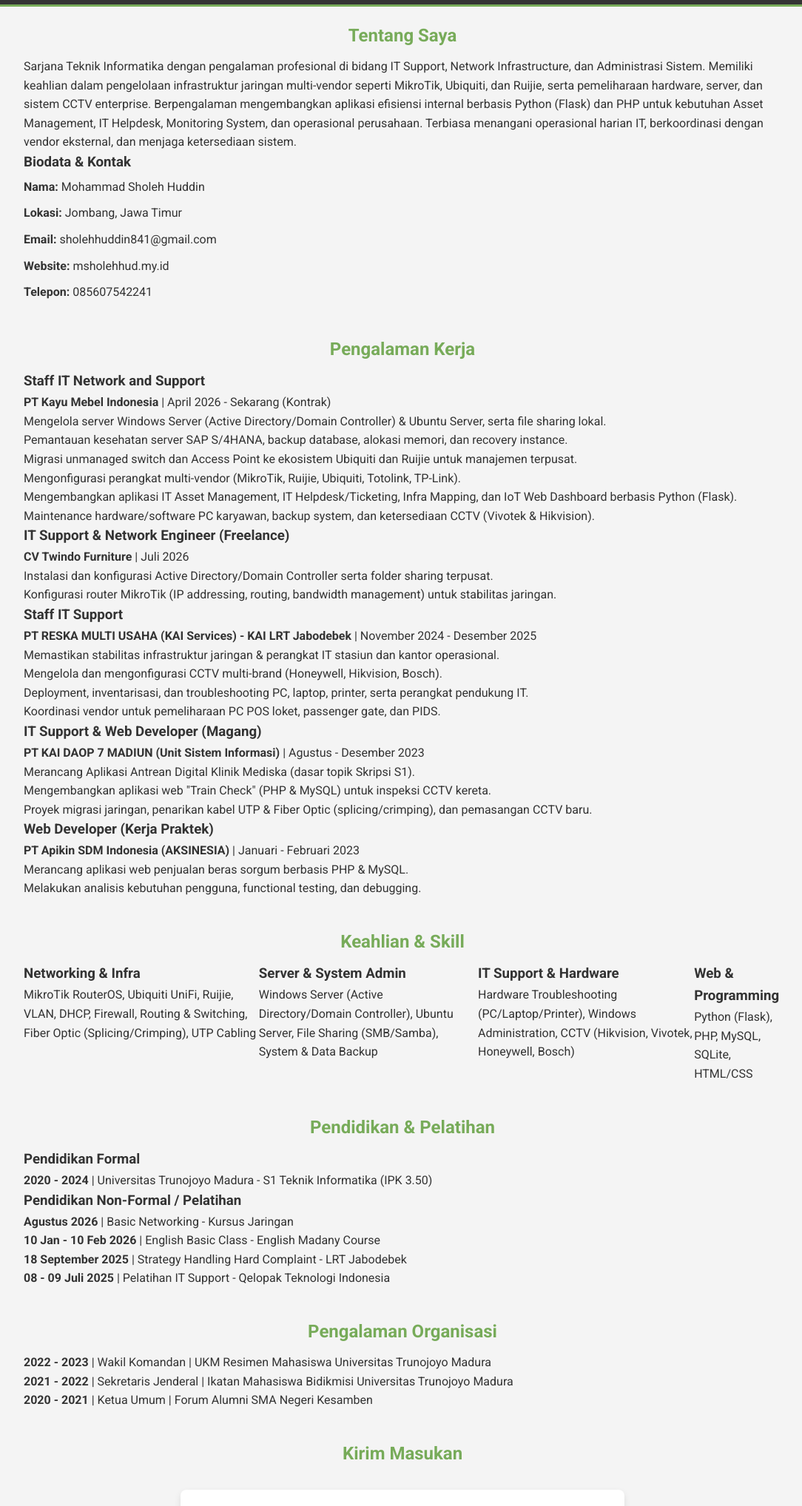
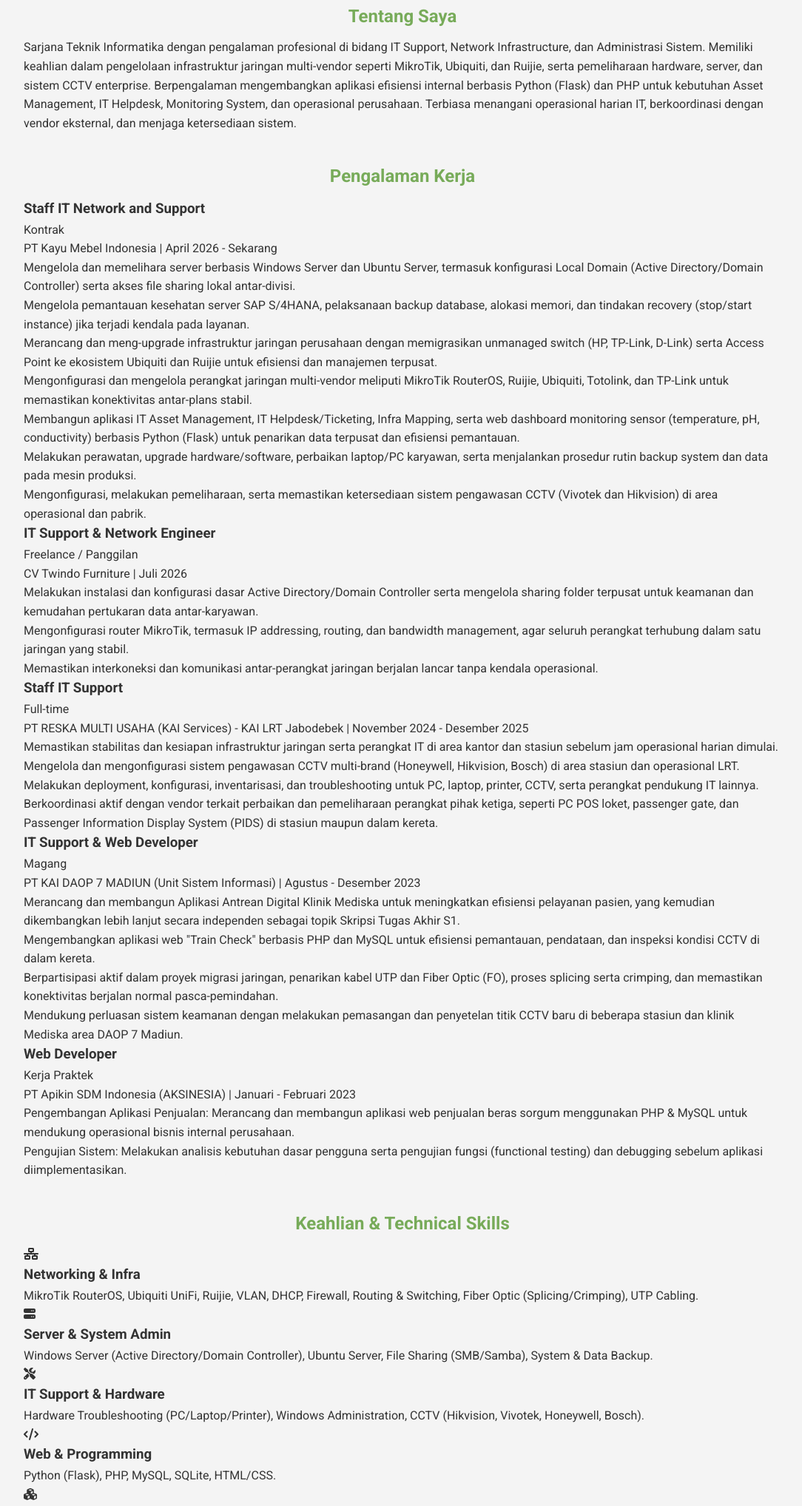
Before and after one commit to sholehhuddin/MyPortofolio, a plain HTML site: page index.html in a window 1280 px wide. Shown: the part 200-2236 px from the top of the page at 74% size, without its empty margins (96-1180 px from the left). Drawn offline with Linux system fonts and the light colour scheme.

Commit message:
Revamp index.html for improved layout and content
Updated the portfolio webpage with enhanced layout and styling, improved content structure, and added new sections for skills and documentation..

```diff
--- a/index.html
+++ b/index.html
@@ -6,40 +6,36 @@
   <meta http-equiv="X-UA-Compatible" content="IE=edge">
   <title>Portofolio - Mohammad Sholeh Huddin</title>
   <link rel="stylesheet" href="css/style.css">
-  <link href="https://fonts.googleapis.com/css2?family=Roboto:wght@400;700&display=swap" rel="stylesheet">
-  <script src="https://kit.fontawesome.com/a076d05399.js" crossorigin="anonymous"></script>
+  <link href="https://fonts.googleapis.com/css2?family=Roboto:wght@400;500;700&display=swap" rel="stylesheet">
+  <script src="https://cdnjs.cloudflare.com/ajax/libs/font-awesome/6.4.0/js/all.min.js" crossorigin="anonymous"></script>
 </head>
 <body>
 
   <!-- Header Section -->
   <header>
-    <div class="container">
-      <div class="header-content">
-        <img src="images/Pasfoto.jpg" alt="Foto Mohammad Sholeh Huddin" class="profile-pic" style="border-radius: 50%; width: 150px; height: 150px;">
-        <br>
+    <div class="container header-container">
+      <img src="images/Pasfoto.jpg" alt="Mohammad Sholeh Huddin" class="profile-pic">
+      <div class="header-text">
         <h1>Mohammad Sholeh Huddin, S.Kom</h1>
-        <p>IT Support & Network Engineer | System Administrator</p>
+        <p class="tagline">IT Support & Network Engineer | System Administrator</p>
+        <div class="header-contact">
+          <span><i class="fas fa-map-marker-alt"></i> Jombang, Jawa Timur</span>
+          <span><i class="fas fa-phone"></i> 085607542241</span>
+          <span><i class="fas fa-envelope"></i> sholehhuddin841@gmail.com</span>
+          <span><i class="fas fa-globe"></i> msholehhud.my.id</span>
         </div>
       </div>
-    <br>
+    </div>
   </header>
 
   <!-- About Me Section -->
   <section id="about">
     <div class="container">
       <h2>Tentang Saya</h2>
+      <div class="card">
         <p>
           Sarjana Teknik Informatika dengan pengalaman profesional di bidang IT Support, Network Infrastructure, dan Administrasi Sistem. Memiliki keahlian dalam pengelolaan infrastruktur jaringan multi-vendor seperti MikroTik, Ubiquiti, dan Ruijie, serta pemeliharaan hardware, server, dan sistem CCTV enterprise. Berpengalaman mengembangkan aplikasi efisiensi internal berbasis Python (Flask) dan PHP untuk kebutuhan Asset Management, IT Helpdesk, Monitoring System, dan operasional perusahaan. Terbiasa menangani operasional harian IT, berkoordinasi dengan vendor eksternal, dan menjaga ketersediaan sistem.
         </p>
-      <div class="personal-info">
-        <h3>Biodata & Kontak</h3>
-        <ul>
-          <li><strong>Nama:</strong> Mohammad Sholeh Huddin</li>
-          <li><strong>Lokasi:</strong> Jombang, Jawa Timur</li>
-          <li><strong>Email:</strong> sholehhuddin841@gmail.com</li>
-          <li><strong>Website:</strong> msholehhud.my.id</li>
-          <li><strong>Telepon:</strong> 085607542241</li>
-        </ul>
       </div>
     </div>
   </section>
@@ -48,57 +44,78 @@
   <section id="work">
     <div class="container">
       <h2>Pengalaman Kerja</h2>
+      <div class="timeline">
 
-      <div class="job-item">
+        <div class="timeline-item">
+          <div class="timeline-header">
             <h3>Staff IT Network and Support</h3>
-        <p><strong>PT Kayu Mebel Indonesia</strong> | April 2026 - Sekarang (Kontrak)</p>
+            <span class="badge">Kontrak</span>
+          </div>
+          <p class="company">PT Kayu Mebel Indonesia | <span>April 2026 - Sekarang</span></p>
           <ul>
-          <li>Mengelola server Windows Server (Active Directory/Domain Controller) & Ubuntu Server, serta file sharing lokal.</li>
-          <li>Pemantauan kesehatan server SAP S/4HANA, backup database, alokasi memori, dan recovery instance.</li>
-          <li>Migrasi unmanaged switch dan Access Point ke ekosistem Ubiquiti dan Ruijie untuk manajemen terpusat.</li>
-          <li>Mengonfigurasi perangkat multi-vendor (MikroTik, Ruijie, Ubiquiti, Totolink, TP-Link).</li>
-          <li>Mengembangkan aplikasi IT Asset Management, IT Helpdesk/Ticketing, Infra Mapping, dan IoT Web Dashboard berbasis Python (Flask).</li>
-          <li>Maintenance hardware/software PC karyawan, backup system, dan ketersediaan CCTV (Vivotek & Hikvision).</li>
+            <li>Mengelola dan memelihara server berbasis Windows Server dan Ubuntu Server, termasuk konfigurasi Local Domain (Active Directory/Domain Controller) serta akses file sharing lokal antar-divisi.</li>
+            <li>Mengelola pemantauan kesehatan server SAP S/4HANA, pelaksanaan backup database, alokasi memori, dan tindakan recovery (stop/start instance) jika terjadi kendala pada layanan.</li>
+            <li>Merancang dan meng-upgrade infrastruktur jaringan perusahaan dengan memigrasikan unmanaged switch (HP, TP-Link, D-Link) serta Access Point ke ekosistem Ubiquiti dan Ruijie untuk efisiensi dan manajemen terpusat.</li>
+            <li>Mengonfigurasi dan mengelola perangkat jaringan multi-vendor meliputi MikroTik RouterOS, Ruijie, Ubiquiti, Totolink, dan TP-Link untuk memastikan konektivitas antar-plans stabil.</li>
+            <li>Membangun aplikasi IT Asset Management, IT Helpdesk/Ticketing, Infra Mapping, serta web dashboard monitoring sensor (temperature, pH, conductivity) berbasis Python (Flask) untuk penarikan data terpusat dan efisiensi pemantauan.</li>
+            <li>Melakukan perawatan, upgrade hardware/software, perbaikan laptop/PC karyawan, serta menjalankan prosedur rutin backup system dan data pada mesin produksi.</li>
+            <li>Mengonfigurasi, melakukan pemeliharaan, serta memastikan ketersediaan sistem pengawasan CCTV (Vivotek dan Hikvision) di area operasional dan pabrik.</li>
           </ul>
         </div>
 
-      <div class="job-item">
-        <h3>IT Support & Network Engineer (Freelance)</h3>
-        <p><strong>CV Twindo Furniture</strong> | Juli 2026</p>
+        <div class="timeline-item">
+          <div class="timeline-header">
+            <h3>IT Support & Network Engineer</h3>
+            <span class="badge badge-secondary">Freelance / Panggilan</span>
+          </div>
+          <p class="company">CV Twindo Furniture | <span>Juli 2026</span></p>
           <ul>
-          <li>Instalasi dan konfigurasi Active Directory/Domain Controller serta folder sharing terpusat.</li>
-          <li>Konfigurasi router MikroTik (IP addressing, routing, bandwidth management) untuk stabilitas jaringan.</li>
+            <li>Melakukan instalasi dan konfigurasi dasar Active Directory/Domain Controller serta mengelola sharing folder terpusat untuk keamanan dan kemudahan pertukaran data antar-karyawan.</li>
+            <li>Mengonfigurasi router MikroTik, termasuk IP addressing, routing, dan bandwidth management, agar seluruh perangkat terhubung dalam satu jaringan yang stabil.</li>
+            <li>Memastikan interkoneksi dan komunikasi antar-perangkat jaringan berjalan lancar tanpa kendala operasional.</li>
           </ul>
         </div>
 
-      <div class="job-item">
+        <div class="timeline-item">
+          <div class="timeline-header">
             <h3>Staff IT Support</h3>
-        <p><strong>PT RESKA MULTI USAHA (KAI Services) - KAI LRT Jabodebek</strong> | November 2024 - Desember 2025</p>
+            <span class="badge badge-info">Full-time</span>
+          </div>
+          <p class="company">PT RESKA MULTI USAHA (KAI Services) - KAI LRT Jabodebek | <span>November 2024 - Desember 2025</span></p>
           <ul>
-          <li>Memastikan stabilitas infrastruktur jaringan & perangkat IT stasiun dan kantor operasional.</li>
-          <li>Mengelola dan mengonfigurasi CCTV multi-brand (Honeywell, Hikvision, Bosch).</li>
-          <li>Deployment, inventarisasi, dan troubleshooting PC, laptop, printer, serta perangkat pendukung IT.</li>
-          <li>Koordinasi vendor untuk pemeliharaan PC POS loket, passenger gate, dan PIDS.</li>
+            <li>Memastikan stabilitas dan kesiapan infrastruktur jaringan serta perangkat IT di area kantor dan stasiun sebelum jam operasional harian dimulai.</li>
+            <li>Mengelola dan mengonfigurasi sistem pengawasan CCTV multi-brand (Honeywell, Hikvision, Bosch) di area stasiun dan operasional LRT.</li>
+            <li>Melakukan deployment, konfigurasi, inventarisasi, dan troubleshooting untuk PC, laptop, printer, CCTV, serta perangkat pendukung IT lainnya.</li>
+            <li>Berkoordinasi aktif dengan vendor terkait perbaikan dan pemeliharaan perangkat pihak ketiga, seperti PC POS loket, passenger gate, dan Passenger Information Display System (PIDS) di stasiun maupun dalam kereta.</li>
           </ul>
         </div>
 
-      <div class="job-item">
-        <h3>IT Support & Web Developer (Magang)</h3>
-        <p><strong>PT KAI DAOP 7 MADIUN (Unit Sistem Informasi)</strong> | Agustus - Desember 2023</p>
+        <div class="timeline-item">
+          <div class="timeline-header">
+            <h3>IT Support & Web Developer</h3>
+            <span class="badge badge-info">Magang</span>
+          </div>
+          <p class="company">PT KAI DAOP 7 MADIUN (Unit Sistem Informasi) | <span>Agustus - Desember 2023</span></p>
           <ul>
-          <li>Merancang Aplikasi Antrean Digital Klinik Mediska (dasar topik Skripsi S1).</li>
-          <li>Mengembangkan aplikasi web "Train Check" (PHP & MySQL) untuk inspeksi CCTV kereta.</li>
-          <li>Proyek migrasi jaringan, penarikan kabel UTP & Fiber Optic (splicing/crimping), dan pemasangan CCTV baru.</li>
+            <li>Merancang dan membangun Aplikasi Antrean Digital Klinik Mediska untuk meningkatkan efisiensi pelayanan pasien, yang kemudian dikembangkan lebih lanjut secara independen sebagai topik Skripsi Tugas Akhir S1.</li>
+            <li>Mengembangkan aplikasi web "Train Check" berbasis PHP dan MySQL untuk efisiensi pemantauan, pendataan, dan inspeksi kondisi CCTV di dalam kereta.</li>
+            <li>Berpartisipasi aktif dalam proyek migrasi jaringan, penarikan kabel UTP dan Fiber Optic (FO), proses splicing serta crimping, dan memastikan konektivitas berjalan normal pasca-pemindahan.</li>
+            <li>Mendukung perluasan sistem keamanan dengan melakukan pemasangan dan penyetelan titik CCTV baru di beberapa stasiun dan klinik Mediska area DAOP 7 Madiun.</li>
           </ul>
         </div>
 
-      <div class="job-item">
-        <h3>Web Developer (Kerja Praktek)</h3>
-        <p><strong>PT Apikin SDM Indonesia (AKSINESIA)</strong> | Januari - Februari 2023</p>
+        <div class="timeline-item">
+          <div class="timeline-header">
+            <h3>Web Developer</h3>
+            <span class="badge badge-info">Kerja Praktek</span>
+          </div>
+          <p class="company">PT Apikin SDM Indonesia (AKSINESIA) | <span>Januari - Februari 2023</span></p>
           <ul>
-          <li>Merancang aplikasi web penjualan beras sorgum berbasis PHP & MySQL.</li>
-          <li>Melakukan analisis kebutuhan pengguna, functional testing, dan debugging.</li>
+            <li>Pengembangan Aplikasi Penjualan: Merancang dan membangun aplikasi web penjualan beras sorgum menggunakan PHP & MySQL untuk mendukung operasional bisnis internal perusahaan.</li>
+            <li>Pengujian Sistem: Melakukan analisis kebutuhan dasar pengguna serta pengujian fungsi (functional testing) dan debugging sebelum aplikasi diimplementasikan.</li>
           </ul>
+        </div>
+
       </div>
     </div>
   </section>
@@ -106,23 +123,32 @@
   <!-- Skills Section -->
   <section id="skills">
     <div class="container">
-      <h2>Keahlian & Skill</h2>
-      <div class="skills-container">
-        <div class="skill-category">
+      <h2>Keahlian & Technical Skills</h2>
+      <div class="skills-grid">
+        <div class="skill-card">
+          <div class="skill-icon"><i class="fas fa-network-wired"></i></div>
           <h3>Networking & Infra</h3>
-          <p>MikroTik RouterOS, Ubiquiti UniFi, Ruijie, VLAN, DHCP, Firewall, Routing & Switching, Fiber Optic (Splicing/Crimping), UTP Cabling</p>
+          <p>MikroTik RouterOS, Ubiquiti UniFi, Ruijie, VLAN, DHCP, Firewall, Routing & Switching, Fiber Optic (Splicing/Crimping), UTP Cabling.</p>
         </div>
-        <div class="skill-category">
+        <div class="skill-card">
+          <div class="skill-icon"><i class="fas fa-server"></i></div>
           <h3>Server & System Admin</h3>
-          <p>Windows Server (Active Directory/Domain Controller), Ubuntu Server, File Sharing (SMB/Samba), System & Data Backup</p>
+          <p>Windows Server (Active Directory/Domain Controller), Ubuntu Server, File Sharing (SMB/Samba), System & Data Backup.</p>
         </div>
-        <div class="skill-category">
+        <div class="skill-card">
+          <div class="skill-icon"><i class="fas fa-tools"></i></div>
           <h3>IT Support & Hardware</h3>
-          <p>Hardware Troubleshooting (PC/Laptop/Printer), Windows Administration, CCTV (Hikvision, Vivotek, Honeywell, Bosch)</p>
+          <p>Hardware Troubleshooting (PC/Laptop/Printer), Windows Administration, CCTV (Hikvision, Vivotek, Honeywell, Bosch).</p>
         </div>
-        <div class="skill-category">
+        <div class="skill-card">
+          <div class="skill-icon"><i class="fas fa-code"></i></div>
           <h3>Web & Programming</h3>
-          <p>Python (Flask), PHP, MySQL, SQLite, HTML/CSS</p>
+          <p>Python (Flask), PHP, MySQL, SQLite, HTML/CSS.</p>
+        </div>
+        <div class="skill-card wide">
+          <div class="skill-icon"><i class="fas fa-cubes"></i></div>
+          <h3>Tools & Soft Skills</h3>
+          <p>VS Code, XAMPP, MS Office, IT Helpdesk/Asset Management, Technical Documentation, Problem Solving, Vendor Coordination.</p>
         </div>
       </div>
     </div>
@@ -132,19 +158,25 @@
   <section id="education">
     <div class="container">
       <h2>Pendidikan & Pelatihan</h2>
-
-      <h3>Pendidikan Formal</h3>
-      <ul>
-        <li><strong>2020 - 2024</strong> | Universitas Trunojoyo Madura - S1 Teknik Informatika (IPK 3.50)</li>
+      <div class="grid-2">
+        <div class="card">
+          <h3><i class="fas fa-graduation-cap"></i> Pendidikan Formal</h3>
+          <div class="edu-item">
+            <h4>Universitas Trunojoyo Madura</h4>
+            <p class="sub">S1 Teknik Informatika | 2020 - 2024</p>
+            <p class="highlight">IPK: 3.50</p>
+          </div>
+        </div>
+        <div class="card">
+          <h3><i class="fas fa-certificate"></i> Pelatihan & Sertifikasi</h3>
+          <ul class="cert-list">
+            <li><strong>Agustus 2026:</strong> Basic Networking - Kursus Jaringan</li>
+            <li><strong>10 Jan - 10 Feb 2026:</strong> English Basic Class - English Madany Course</li>
+            <li><strong>18 September 2025:</strong> Strategy Handling Hard Complaint - LRT Jabodebek</li>
+            <li><strong>08 - 09 Juli 2025:</strong> Pelatihan IT Support - Qelopak Teknologi Indonesia</li>
           </ul>
-
-      <h3>Pendidikan Non-Formal / Pelatihan</h3>
-      <ul>
-        <li><strong>Agustus 2026</strong> | Basic Networking - Kursus Jaringan</li>
-        <li><strong>10 Jan - 10 Feb 2026</strong> | English Basic Class - English Madany Course</li>
-        <li><strong>18 September 2025</strong> | Strategy Handling Hard Complaint - LRT Jabodebek</li>
-        <li><strong>08 - 09 Juli 2025</strong> | Pelatihan IT Support - Qelopak Teknologi Indonesia</li>
-      </ul>
+        </div>
+      </div>
     </div>
   </section>
 
@@ -152,29 +184,64 @@
   <section id="organization">
     <div class="container">
       <h2>Pengalaman Organisasi</h2>
-      <ul>
-        <li><strong>2022 - 2023</strong> | Wakil Komandan | UKM Resimen Mahasiswa Universitas Trunojoyo Madura</li>
-        <li><strong>2021 - 2022</strong> | Sekretaris Jenderal | Ikatan Mahasiswa Bidikmisi Universitas Trunojoyo Madura</li>
-        <li><strong>2020 - 2021</strong> | Ketua Umum | Forum Alumni SMA Negeri Kesamben</li>
+      <div class="card">
+        <ul class="org-list">
+          <li>
+            <span class="year">2022 - 2023</span>
+            <span class="role">Wakil Komandan</span>
+            <span class="org">UKM Resimen Mahasiswa Universitas Trunojoyo Madura</span>
+          </li>
+          <li>
+            <span class="year">2021 - 2022</span>
+            <span class="role">Sekretaris Jenderal</span>
+            <span class="org">Ikatan Mahasiswa Bidikmisi Universitas Trunojoyo Madura</span>
+          </li>
+          <li>
+            <span class="year">2020 - 2021</span>
+            <span class="role">Ketua Umum</span>
+            <span class="org">Forum Alumni SMA Negeri Kesamben</span>
+          </li>
         </ul>
+      </div>
+    </div>
+  </section>
+
+  <!-- Documentation Section -->
+  <section id="documentation">
+    <div class="container">
+      <h2>Dokumentasi Kegiatan</h2>
+      <div class="slider">
+        <div class="slide active">
+          <img src="images/magang1.jpg" alt="Dokumentasi Kerja/Magang" class="image-size">
+          <p>Kegiatan Operasional & Support IT</p>
+        </div>
+        <div class="slide">
+          <img src="images/organisasi1.jpg" alt="Dokumentasi Organisasi" class="image-size">
+          <p>Mengisi Materi Administrasi dan Organisasi</p>
+        </div>
+        <div class="slide">
+          <img src="images/organisasi3.jpg" alt="Dokumentasi Provos" class="image-size">
+          <p>Mengisi Materi Dasar-Dasar Provos</p>
+        </div>
+      </div>
     </div>
   </section>
 
   <!-- Feedback Form Section -->
   <section id="feedback">
     <div class="container">
-      <h2>Kirim Masukan</h2>
+      <h2>Hubungi Saya</h2>
       <form action="mailto:sholehhuddin841@gmail.com" method="POST" enctype="text/plain">
-        <label for="name">Nama:</label>
-        <input type="text" id="name" name="name" required><br><br>
+        <label for="name">Nama Lengkap</label>
+        <input type="text" id="name" name="name" required placeholder="Masukkan nama Anda">
 
-        <label for="email">Email:</label>
-        <input type="email" id="email" name="email" required><br><br>
+        <label for="email">Email</label>
+        <input type="email" id="email" name="email" required placeholder="nama@email.com">
 
-        <label for="message">Pesan:</label>
-        <textarea id="message" name="message" rows="5" required></textarea><br><br>
+        <label for="message">Pesan / Masukan</label>
+        <textarea id="message" name="message" rows="5" required placeholder="Tuliskan pesan Anda..."></textarea>
 
-        <input type="submit" value="Kirim">
+        <input type="submit" value="Kirim Pesan">
       </form>
     </div>
   </section>
@@ -182,7 +249,7 @@
   <!-- Footer Section -->
   <footer>
     <div class="container">
-      <p>&copy; 2023 Mohammad Sholeh Huddin. All rights reserved.</p>
+      <p>&copy; 2026 Mohammad Sholeh Huddin, S.Kom. All Rights Reserved.</p>
     </div>
   </footer>
 
```
Lines whose indentation alone changed are shown as unchanged.
